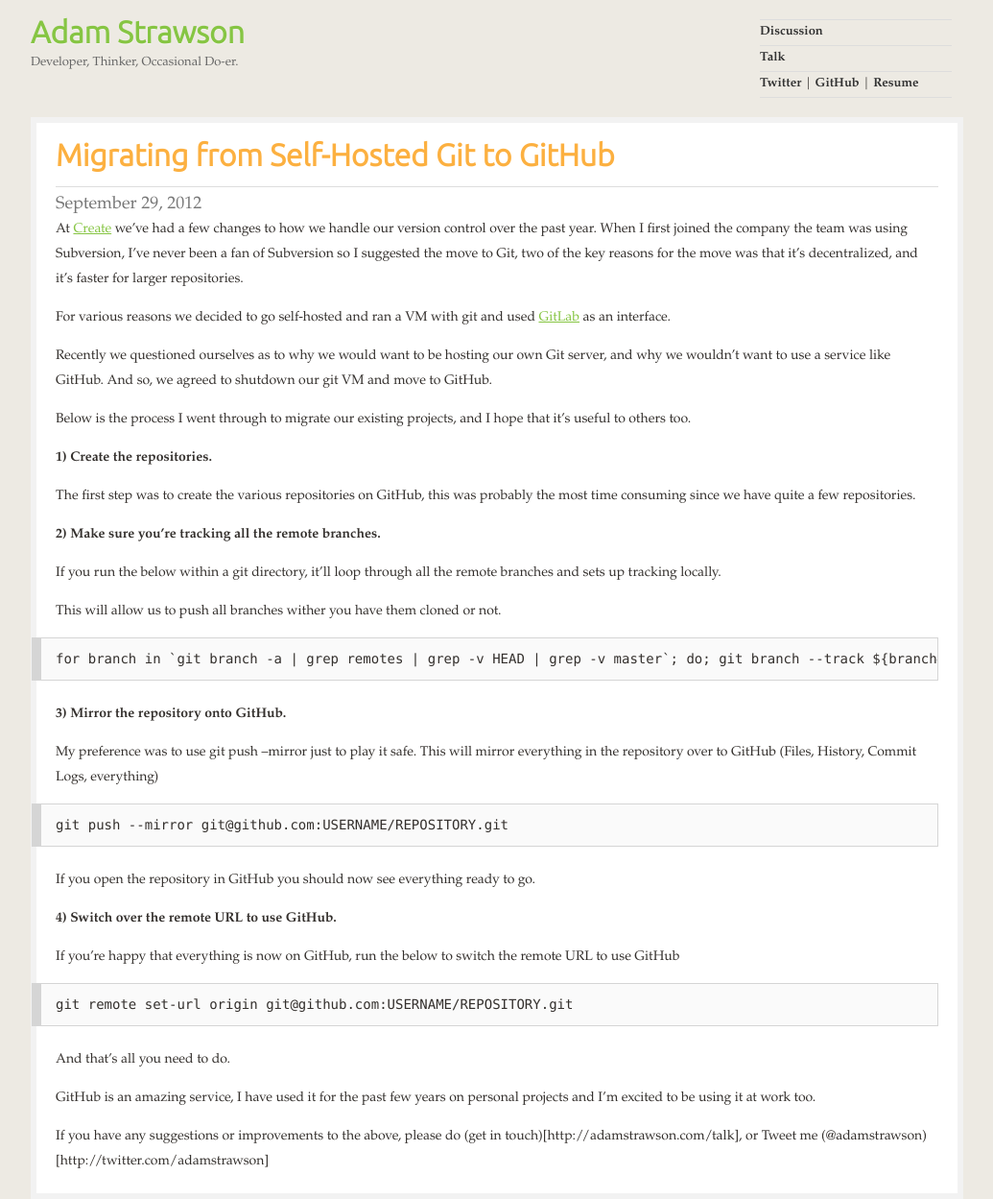
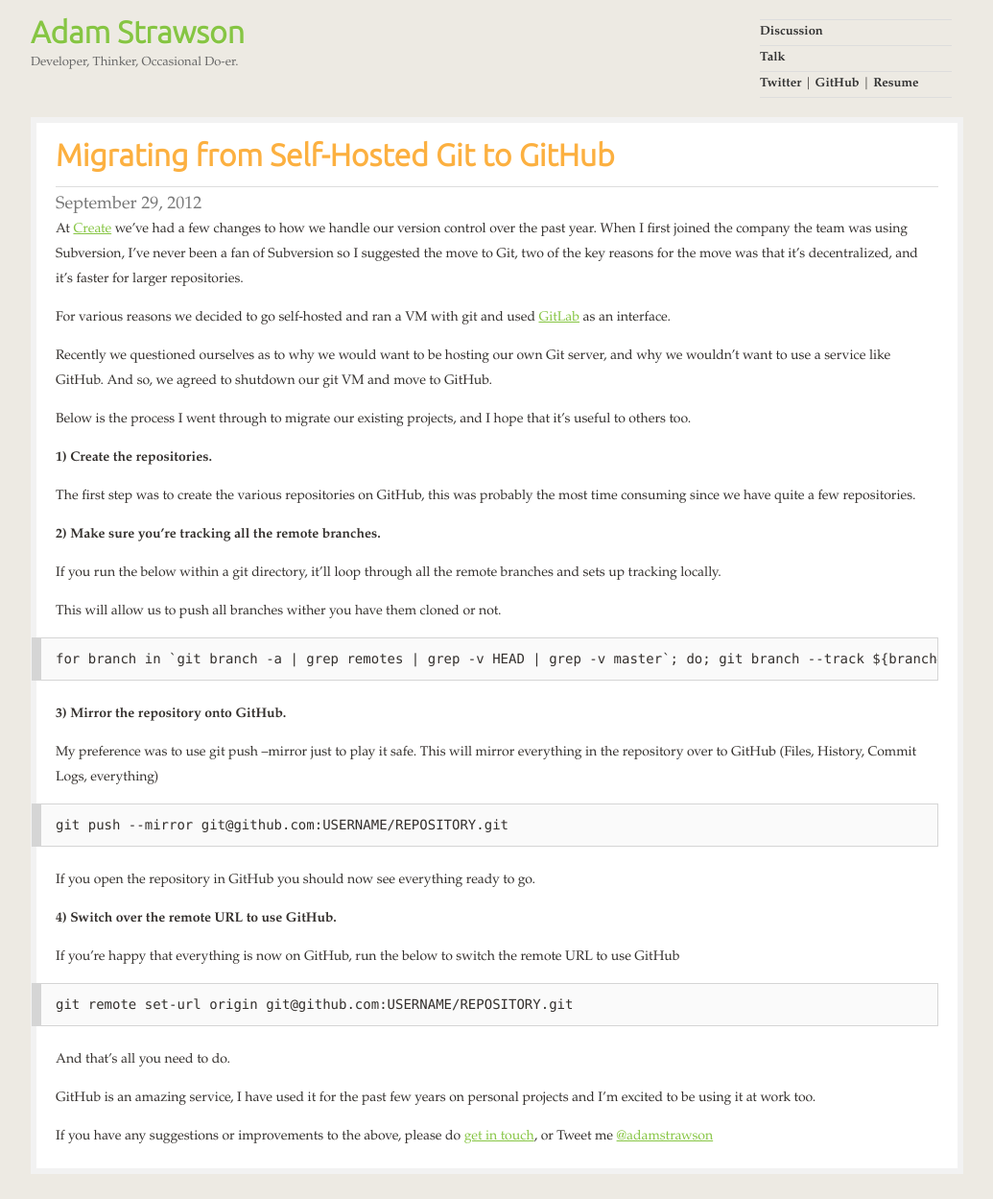
Before and after one commit to adamstrawson/adamstrawson.github.com, a Jekyll site: the page built from _posts/2012-09-29-Switching-to-GitHub.md, in a window 1280 px wide. Shown: the whole page at 96% size, without its empty margins (128-1163 px from the left). Built offline with Jekyll 4.4.1, drawn with Linux system fonts in a browser that asks for light colours; Markdown is read by kramdown in place of the engine named in the settings; after the commit the page ends 1223 px from its top, so only the background shows below that.

Commit message:
Fixed link errors

```diff
--- a/_posts/2012-09-29-Switching-to-GitHub.md
+++ b/_posts/2012-09-29-Switching-to-GitHub.md
@@ -41,4 +41,4 @@
 
 GitHub is an amazing service, I have used it for the past few years on personal projects and I'm excited to be using it at work too.
 
-If you have any suggestions or improvements to the above, please do (get in touch)[http://adamstrawson.com/talk], or Tweet me (@adamstrawson)[http://twitter.com/adamstrawson]
+If you have any suggestions or improvements to the above, please do [get in touch](http://adamstrawson.com/talk), or Tweet me [@adamstrawson](http://twitter.com/adamstrawson)
```
